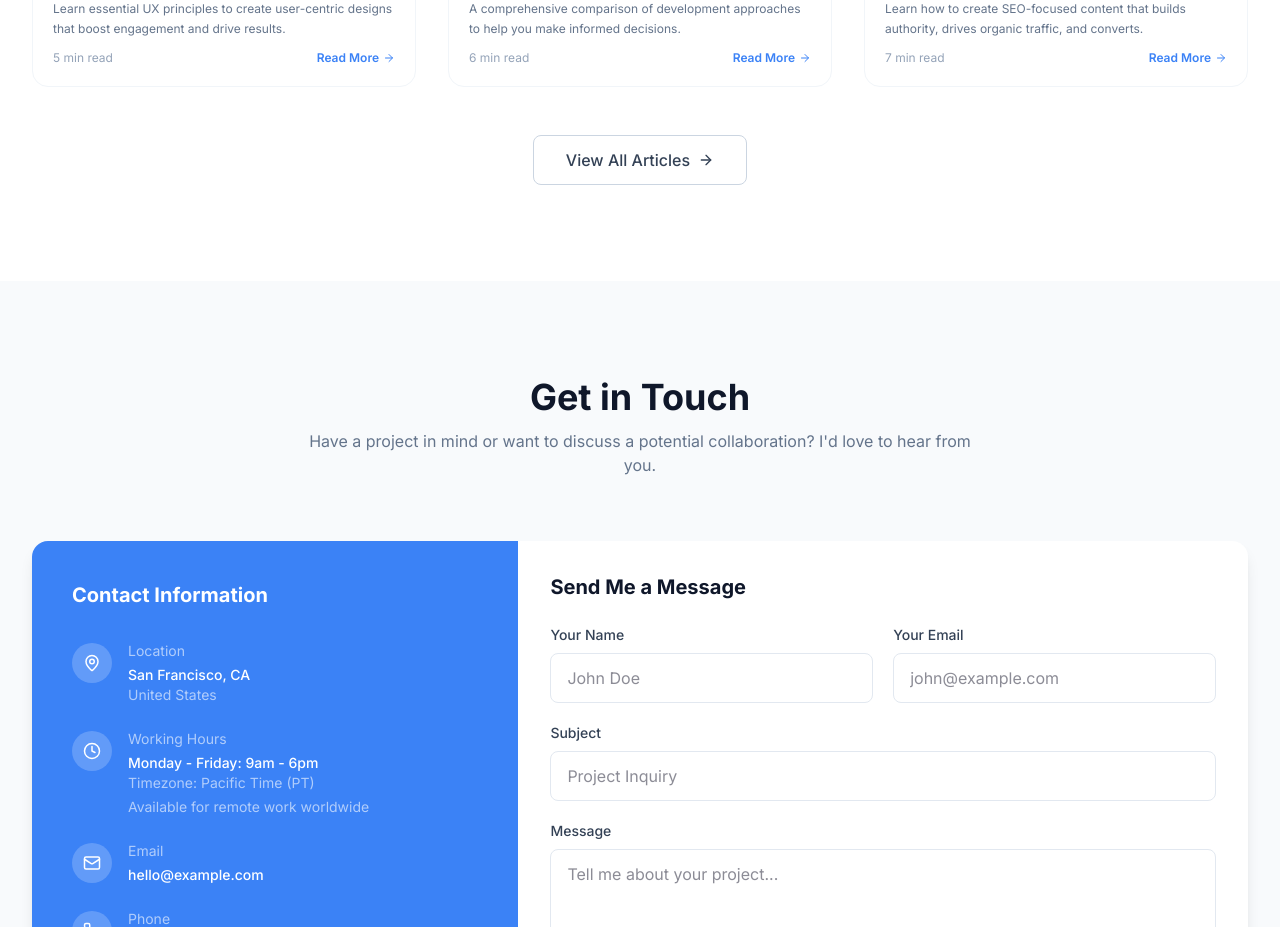
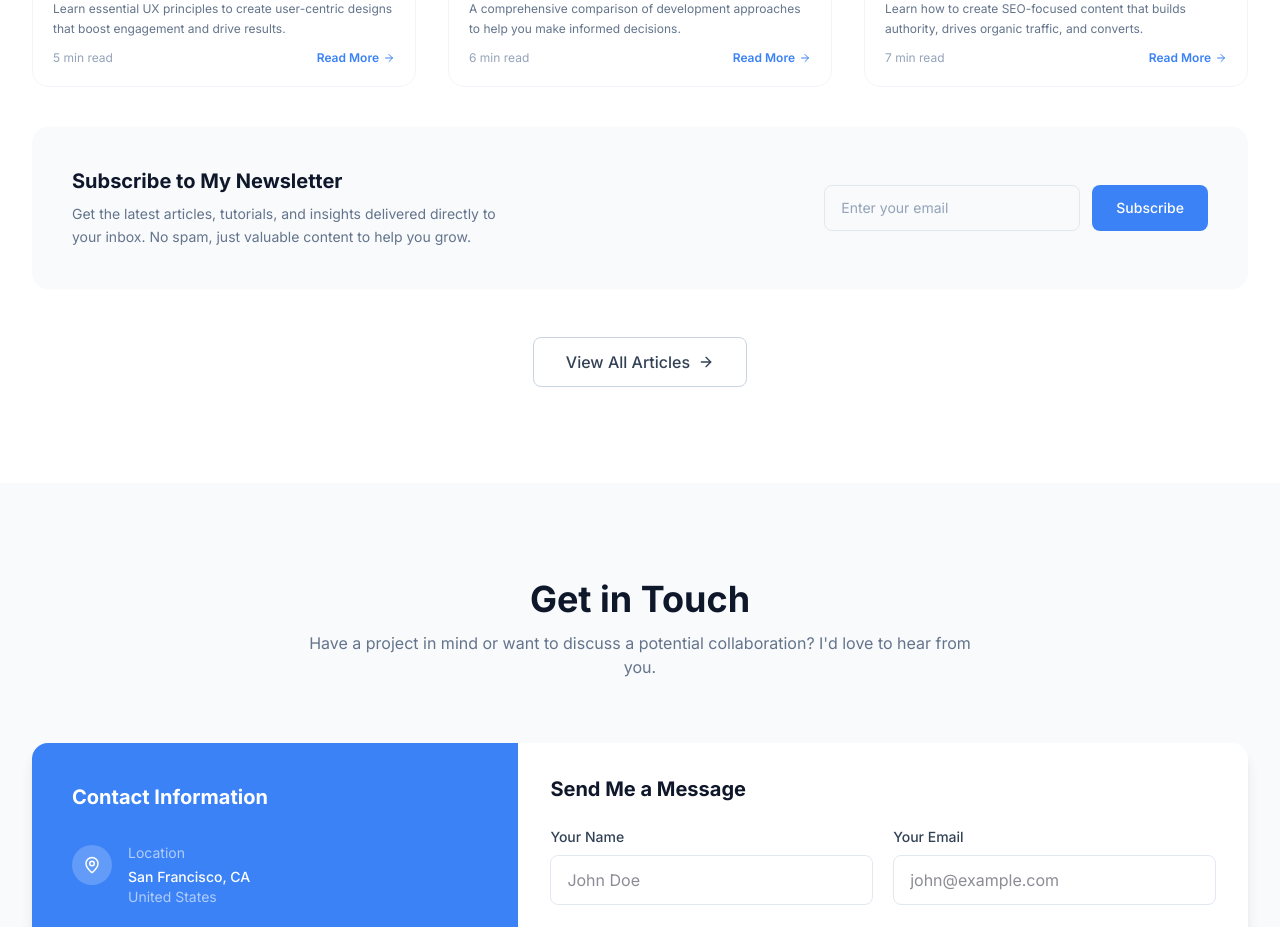
Before and after one commit to Joshua024/jac-portfolio, a Next.js app: page / in a window 1280 px wide. Shown: the part 5200-6127 px from the top of the page. Built offline with nearby package versions, Linux system fonts and the light colour scheme; no server answers; the database is empty.

Commit message:
Add inline newsletter section between article cards and View All button, editable from backend

```diff
--- a/src/app/page.tsx
+++ b/src/app/page.tsx
@@ -7,15 +7,16 @@ import Testimonials from "@/components/Testimonials";
 import LatestArticles from "@/components/LatestArticles";
 import Contact from "@/components/Contact";
 import Footer from "@/components/Footer";
-import { getTestimonials, getTrustedCompanies, getFeaturedProjects, getServices, getArticles } from "@/lib/data";
+import { getTestimonials, getTrustedCompanies, getFeaturedProjects, getServices, getArticles, getSiteSettings } from "@/lib/data";
 
 export default async function Home() {
-  const [dbTestimonials, dbCompanies, dbProjects, dbServices, dbArticles] = await Promise.all([
+  const [dbTestimonials, dbCompanies, dbProjects, dbServices, dbArticles, settings] = await Promise.all([
     getTestimonials("home"),
     getTrustedCompanies(),
     getFeaturedProjects(6),
     getServices(),
     getArticles(),
+    getSiteSettings(),
   ]);
 
   const testimonials = dbTestimonials.map((t) => ({
@@ -90,7 +91,11 @@ export default async function Home() {
         <FeaturedProjects projects={projects.length > 0 ? projects : undefined} />
         <Services services={services.length > 0 ? services : undefined} />
         <Testimonials testimonials={testimonials} />
-        <LatestArticles articles={articles.length > 0 ? articles : undefined} />
+        <LatestArticles
+          articles={articles.length > 0 ? articles : undefined}
+          newsletterHeading={settings?.newsletterHeading || undefined}
+          newsletterText={settings?.newsletterText || undefined}
+        />
         <Contact />
       </main>
       <Footer />
--- /dev/null
+++ b/src/components/ArticleNewsletter.tsx
@@ -0,0 +1,58 @@
+"use client";
+
+import { useState } from "react";
+
+interface ArticleNewsletterProps {
+  heading: string;
+  description: string;
+}
+
+export default function ArticleNewsletter({ heading, description }: ArticleNewsletterProps) {
+  const [email, setEmail] = useState("");
+  const [submitted, setSubmitted] = useState(false);
+
+  const handleSubmit = async (e: React.FormEvent) => {
+    e.preventDefault();
+    if (!email) return;
+    try {
+      await fetch("/api/newsletter", {
+        method: "POST",
+        headers: { "Content-Type": "application/json" },
+        body: JSON.stringify({ email }),
+      });
+    } catch {}
+    setSubmitted(true);
+    setEmail("");
+  };
+
+  return (
+    <div className="bg-gray-50 rounded-2xl p-8 md:p-10 mt-10 flex flex-col md:flex-row md:items-center md:justify-between gap-6">
+      <div className="md:max-w-md">
+        <h3 className="text-xl font-bold text-gray-900">{heading}</h3>
+        <p className="text-gray-500 text-sm mt-2 leading-relaxed">{description}</p>
+      </div>
+      {submitted ? (
+        <div className="p-4 bg-primary/10 rounded-lg">
+          <p className="text-primary font-medium text-sm">Thanks for subscribing!</p>
+        </div>
+      ) : (
+        <form onSubmit={handleSubmit} className="flex gap-3">
+          <input
+            type="email"
+            value={email}
+            onChange={(e) => setEmail(e.target.value)}
+            placeholder="Enter your email"
+            required
+            className="px-4 py-3 border border-gray-200 rounded-lg text-sm text-gray-900 placeholder:text-gray-400 focus:outline-none focus:ring-2 focus:ring-primary/30 focus:border-primary w-64"
+          />
+          <button
+            type="submit"
+            className="px-6 py-3 bg-primary hover:bg-primary-dark text-white text-sm font-medium rounded-lg transition-colors whitespace-nowrap"
+          >
+            Subscribe
+          </button>
+        </form>
+      )}
+    </div>
+  );
+}
--- a/src/components/LatestArticles.tsx
+++ b/src/components/LatestArticles.tsx
@@ -1,5 +1,6 @@
 import Link from "next/link";
 import { ArrowRight, Calendar } from "lucide-react";
+import ArticleNewsletter from "./ArticleNewsletter";
 
 interface ArticleItem {
   id: string | number;
@@ -14,6 +15,8 @@ interface ArticleItem {
 
 interface Props {
   articles?: ArticleItem[];
+  newsletterHeading?: string;
+  newsletterText?: string;
 }
 
 const categoryColors: Record<string, string> = {
@@ -76,7 +79,7 @@ const defaultArticles: ArticleItem[] = [
   },
 ];
 
-export default function LatestArticles({ articles = defaultArticles }: Props) {
+export default function LatestArticles({ articles = defaultArticles, newsletterHeading = "Subscribe to My Newsletter", newsletterText = "Get the latest articles, tutorials, and insights delivered directly to your inbox. No spam, just valuable content to help you grow." }: Props) {
   const featured = articles[0];
   const rest = articles.slice(1, 4);
 
@@ -164,6 +167,9 @@ export default function LatestArticles({ articles = defaultArticles }: Props) {
           ))}
         </div>
 
+        {/* Newsletter */}
+        <ArticleNewsletter heading={newsletterHeading} description={newsletterText} />
+
         {/* View All Articles */}
         <div className="text-center mt-12">
           <Link
```
Also changed, not shown: 1 other file (tests, documents, lock files or other folders).
